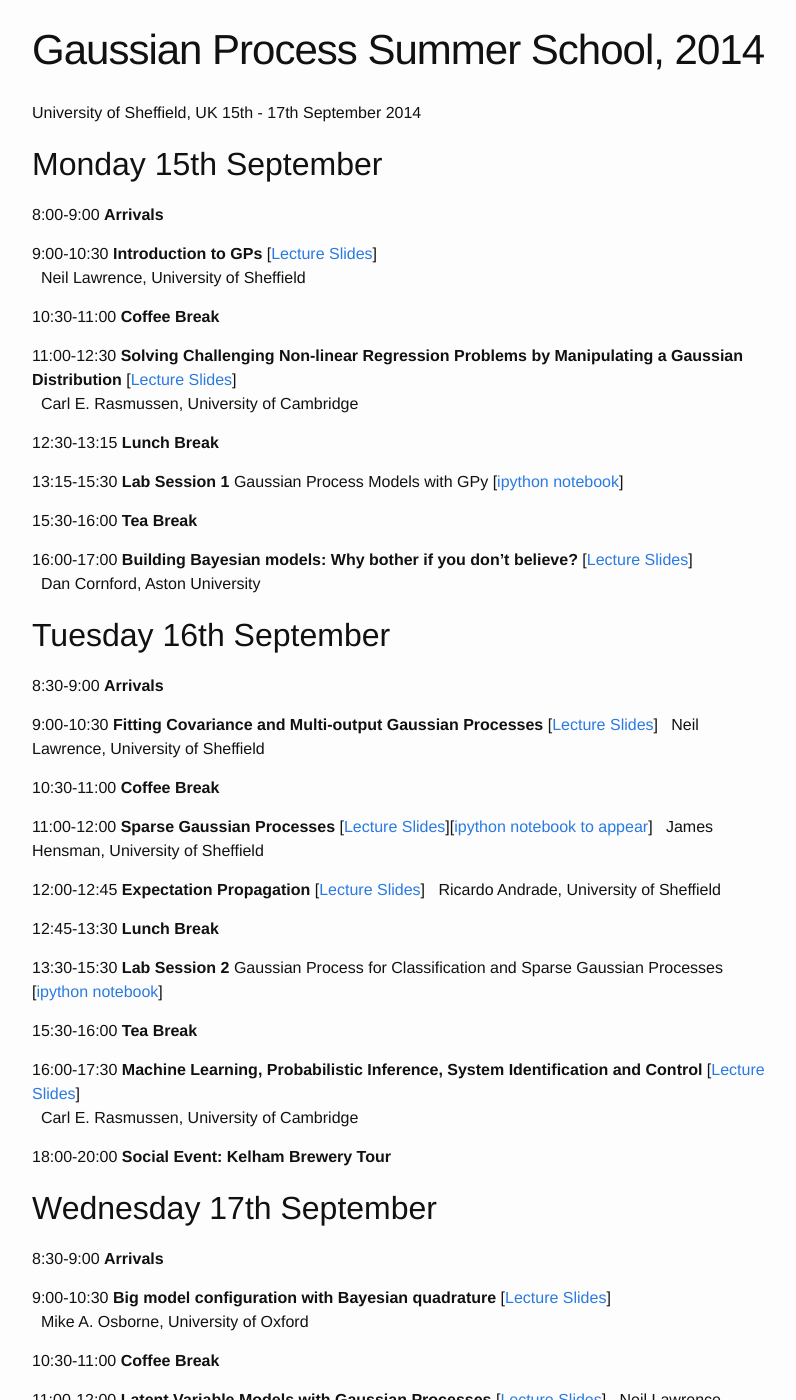
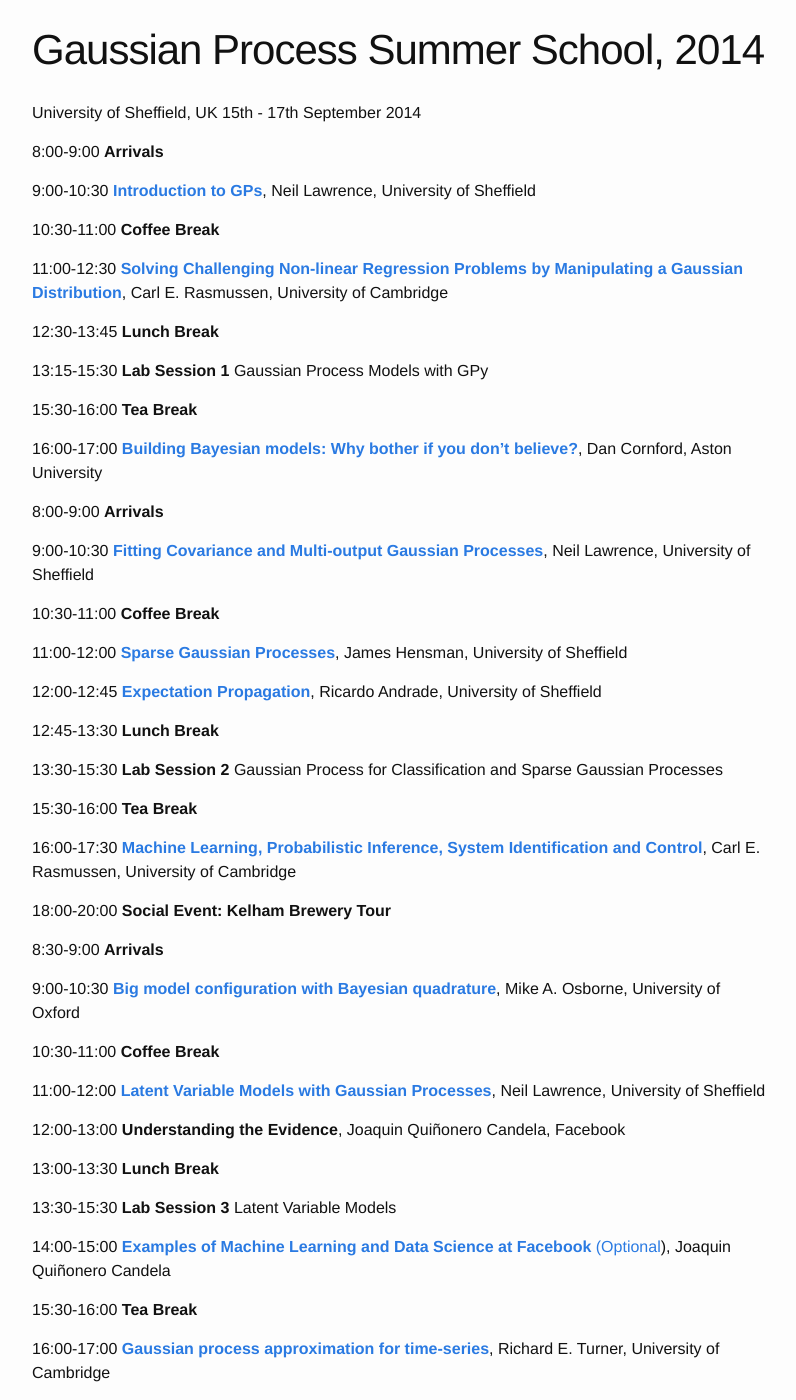
Before and after one commit to gpschool/gpschool.github.io, a Jekyll site: the page built from gpss14/index.md, in a window 1280 px wide and 1400 px high, scrolled down 237 px. Shown: the whole window, without its empty margins (238-1034 px from the left). Built offline with Jekyll 4.4.1, drawn with Linux system fonts in a browser that asks for light colours; some of the changed text lies outside the part shown.

Commit message:
Added csv for gpss14

```diff
--- /dev/null
+++ b/_data/gpss14.csv
@@ -0,0 +1,31 @@
+day,date,month,start,end,title,pdf,ipynb,speaker,institution,youtube
+Monday,15,September,8:00,9:00,**Arrivals**,,,,,
+Monday,15,September,9:00,10:30,**Introduction to GPs**,./talks/gp_gpss14_session1.pdf,,Neil Lawrence,University of Sheffield,
+Monday,15,September,10:30,11:00,**Coffee Break**,,,,,
+Monday,15,September,11:00,12:30,**Solving Challenging Non-linear Regression Problems by Manipulating a Gaussian Distribution**,http://mlg.eng.cam.ac.uk/carl/talks/sheffield2.pdf,,Carl E. Rasmussen, University of Cambridge,
+Monday,15,September,12:30,13:45,**Lunch Break**,,,,,
+Monday,15,September,13:15,15:30,**Lab Session 1** Gaussian Process Models with GPy,,./talks/GPSS_Lab1.ipynb,
+Monday,15,September,15:30,16:00,**Tea Break**,
+Monday,15,September,16:00,17:00,**Building Bayesian models: Why bother if you don't believe?**,./talks/BuildingBayesianModels.pdf,,Dan Cornford, Aston University,
+Tuesday,16,September,8:00,9:00,**Arrivals**,,,,,
+Tuesday,16,September,9:00,10:30,**Fitting Covariance and Multi-output Gaussian Processes**,./talks/gp_gpss14_session2.pdf,,Neil Lawrence, University of Sheffield,
+Tuesday,16,September,10:30,11:00,**Coffee Break**,,,,,
+Tuesday,16,September,11:00,12:00,**Sparse Gaussian Processes**,./talks/sparse_GPs.pdf,./talks/demo_sparse.ipynb,James Hensman, University of Sheffield
+Tuesday,16,September,12:00,12:45,**Expectation Propagation**,./talks/ep.pdf,,Ricardo Andrade, University of Sheffield
+Tuesday,16,September,12:45,13:30,**Lunch Break**,,,,,
+Tuesday,16,September,13:30,15:30,**Lab Session 2** Gaussian Process for Classification and Sparse Gaussian Processes,,(./talks/GPSS_Lab2.ipynb,,,
+Tuesday,16,September,15:30,16:00,**Tea Break**,,,,,
+Tuesday,16,September,16:00,17:30,"**Machine Learning, Probabilistic Inference, System Identification and Control**",http://mlg.eng.cam.ac.uk/carl/talks/sheffield3.pdf,,Carl E. Rasmussen,University of Cambridge,
+Tuesday,16,September,18:00,20:00,**Social Event: Kelham Brewery Tour**,,,,,
+Wednesday,17,September,8:30,9:00,**Arrivals**,,,,,
+Wednesday,17,September,9:00,10:30,**Big model configuration with Bayesian quadrature**,./talks/quadrature_tutorial_GPSS.pdf,,Mike A. Osborne, University of Oxford,
+Wednesday,17,September,10:30,11:00,**Coffee Break**,,,,,
+Wednesday,17,September,11:00,12:00,**Latent Variable Models with Gaussian Processes**,./talks/gp_gpss14_session3.pdf,,Neil Lawrence, University of Sheffield,
+Wednesday,17,September,12:00,13:00,**Understanding the Evidence**,,,Joaquin Quiñonero Candela, Facebook,
+Wednesday,17,September,13:00,13:30,**Lunch Break**,,,,,
+Wednesday,17,September,13:30,15:30,**Lab Session 3** Latent Variable Models,,./talks/GPSS_Lab3.ipynb,,,,
+Wednesday,17,September,14:00,15:00,**Examples of Machine Learning and Data Science at Facebook** (Optional, Stephenson LT01),,,Joaquin Quiñonero Candela, Facebook,
+Wednesday,17,September,15:30,16:00,**Tea Break**,,,,,
+Wednesday,17,September,16:00,17:00,**Gaussian process approximation for time-series**,./talks/gp-approximation.pdf,,Richard E. Turner, University of Cambridge
+Wednesday,17,September,18:00,20:00,**Social Event: Kelham Brewery Tour**,,,,,
+Thursday,18,September,,,Feature Extraction with Gaussian Processes Workshop,../gpfe14/,,,,
--- /dev/null
+++ b/_data/speakers.csv
@@ -0,0 +1,3 @@
+id,name,institution,url
+0,Neil D. Lawrence,University of Sheffield,http://inverseprobability.com
+1,Carl E. Rasmussen,University of Cambridge,
--- a/gpss14/index.md
+++ b/gpss14/index.md
@@ -6,6 +6,11 @@
 
 University of Sheffield, UK
  15th - 17th September 2014
+
+
+{% for slot in site.data.gpss14 %}
+{% if slot.start %}{{ slot.start }}{% if slot.end %}-{{ slot.end }} {% endif %}{% endif %}{% if slot.pdf %}[{{ slot.title }}]({{ slot.pdf }}){% else %}{{ slot.title }}{% endif %}{% if slot.speaker %}, {{ slot.speaker }}{% endif %}{% if slot.institution %}, {{ slot.institution }}{% endif %}
+{% endfor %}
 
 ## Monday 15th September
 
```
